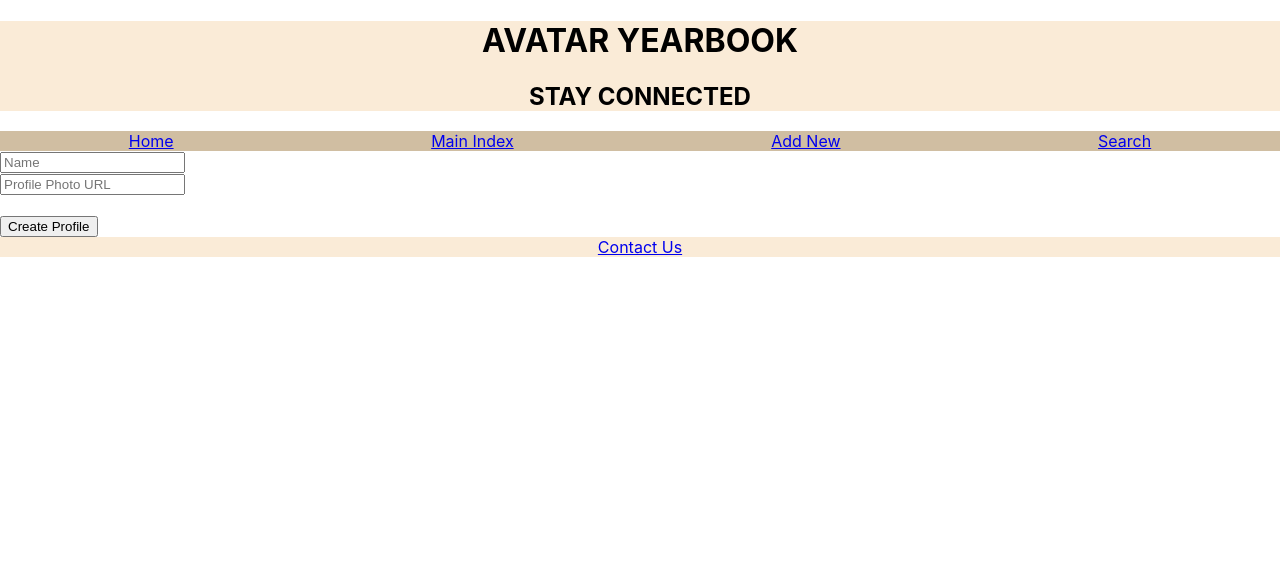
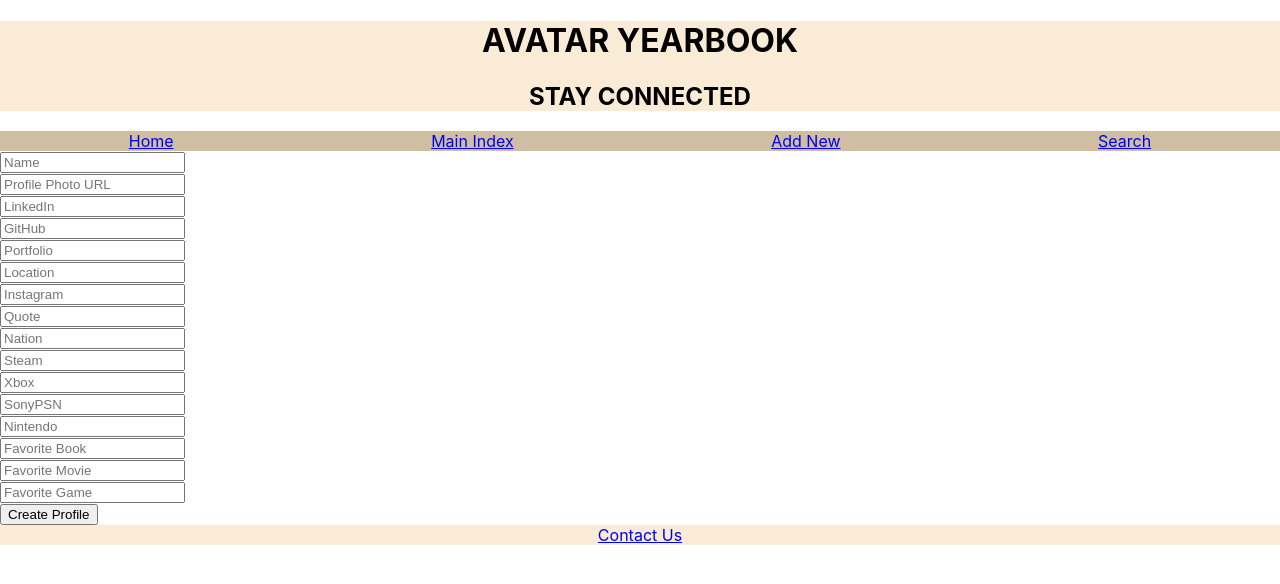
Before and after one commit to CoryMetcalf96/ay-frontend, a React (Create React App) app: page /new in a window 1280 px wide. Shown: the top 584 px of the page. Built offline with nearby package versions, Linux system fonts and the light colour scheme; no server answers.

Commit message:
add categories in New page

```diff
--- a/src/pages/New.js
+++ b/src/pages/New.js
@@ -57,13 +57,117 @@ function New(props) {
           onChange={handleChange}
         />
         <br />
-        {/* <input
+        <input
           type="text"
-          value={newForm.gaming}
-          name="gaming"
-          placeholder='Steam Profile'
+          value={newForm.linkedin}
+          name="LinkedIn"
+          placeholder='LinkedIn'
           onChange={handleChange}
-        /> */}
+        />
+        <br />
+        <input
+          type="text"
+          value={newForm.github}
+          name="GitHub"
+          placeholder='GitHub'
+          onChange={handleChange}
+        />
+        <br />
+        <input
+          type="text"
+          value={newForm.portfolio}
+          name="Portfolio"
+          placeholder="Portfolio"
+          onChange={handleChange}
+        />
+        <br />
+        <input
+          type="text"
+          value={newForm.location}
+          name="Location"
+          placeholder='Location'
+          onChange={handleChange}
+        />
+        <br />
+        <input
+          type="text"
+          value={newForm.instagram}
+          name="Instagram"
+          placeholder='Instagram'
+          onChange={handleChange}
+        />
+        <br />
+        <input
+          type="text"
+          value={newForm.quote}
+          name="Quote"
+          placeholder='Quote'
+          onChange={handleChange}
+        />
+        <br />
+        <input
+          type="text"
+          value={newForm.nation}
+          name="Nation"
+          placeholder='Nation'
+          onChange={handleChange}
+        />
+        <br />
+        <input
+          type="text"
+          value={newForm.steam}
+          name="Steam"
+          placeholder='Steam'
+          onChange={handleChange}
+        />
+        <br />
+        <input
+          type="text"
+          value={newForm.xbox}
+          name="Xbox"
+          placeholder='Xbox'
+          onChange={handleChange}
+        />
+        <br />
+        <input
+          type="text"
+          value={newForm.sonypsn}
+          name="SonyPSN"
+          placeholder='SonyPSN'
+          onChange={handleChange}
+        />
+        <br />
+        <input
+          type="text"
+          value={newForm.nintendo}
+          name="Nintendo"
+          placeholder='Nintendo'
+          onChange={handleChange}
+        />
+        <br />
+        <input
+          type="text"
+          value={newForm.favbook}
+          name="Favorite Book"
+          placeholder='Favorite Book'
+          onChange={handleChange}
+        />
+        <br />
+        <input
+          type="text"
+          value={newForm.favmovie}
+          name="Favorite Movie"
+          placeholder='Favorite Movie'
+          onChange={handleChange}
+        />
+        <br />
+        <input
+          type="text"
+          value={newForm.favgame}
+          name="Favorite Game"
+          placeholder='Favorite Game'
+          onChange={handleChange}
+        />
         <br />
         <input type="submit" value='Create Profile' />
       </form>
```
